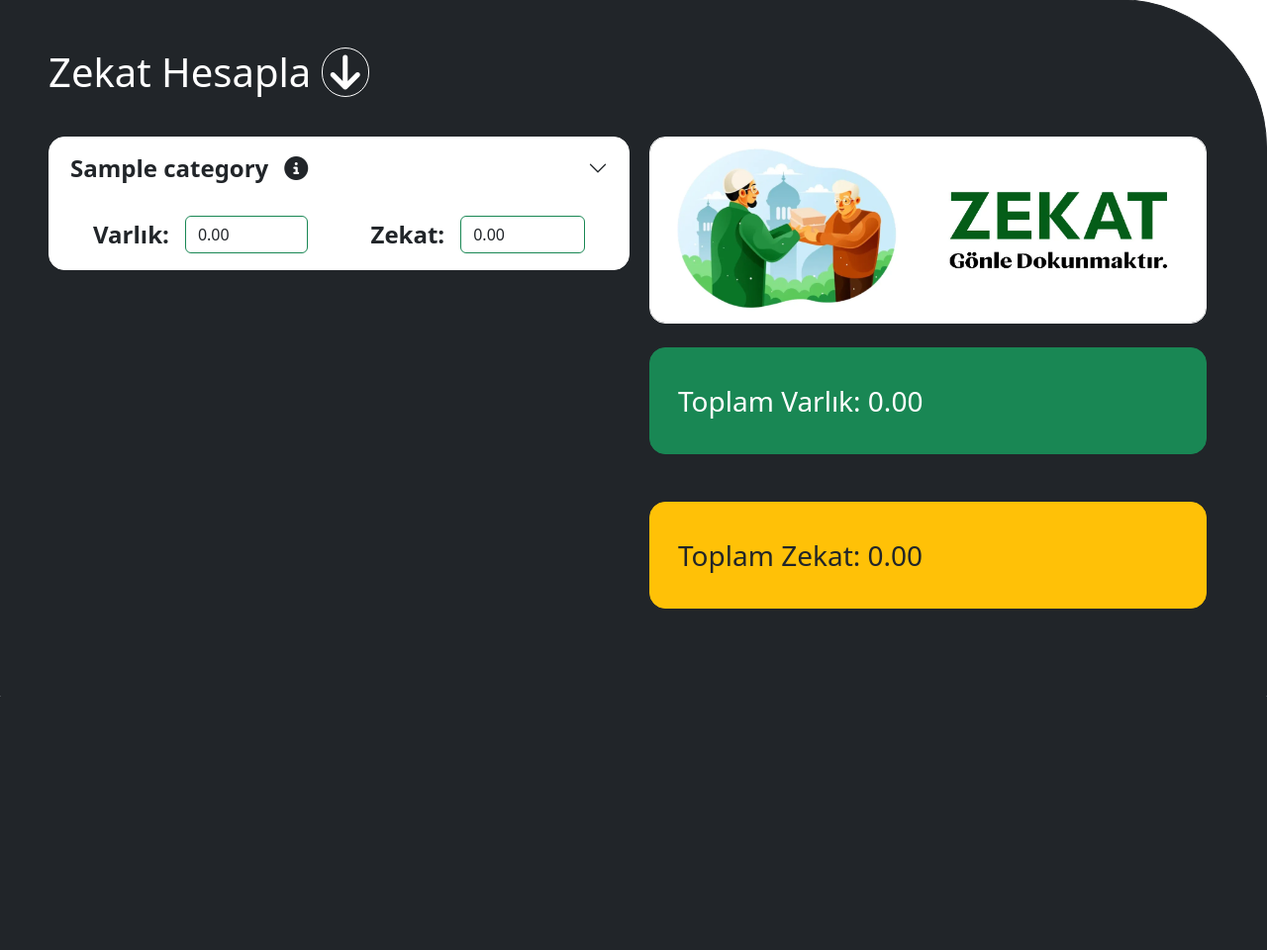
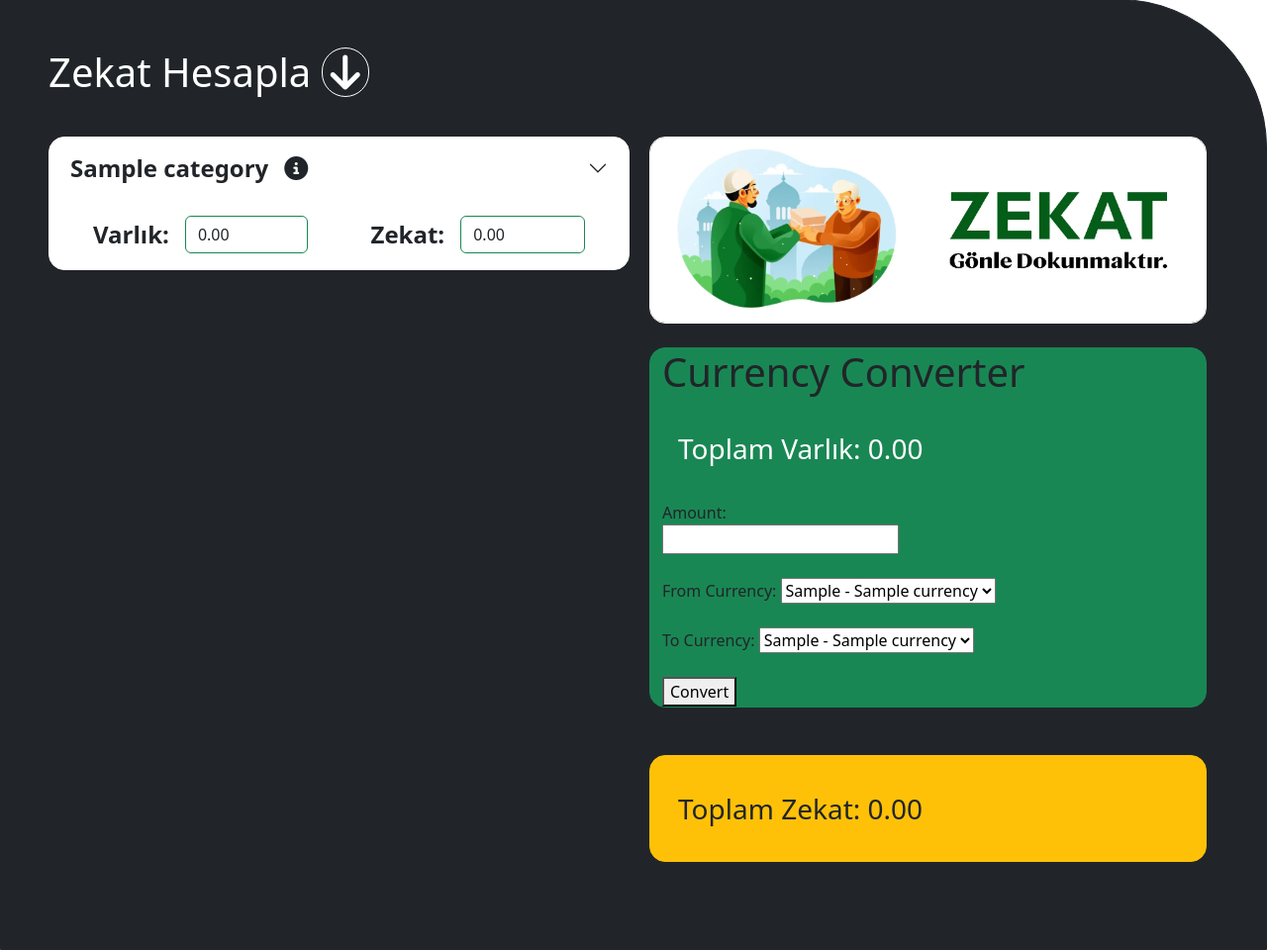
Before and after one commit to MehemmedQ2003/Zakat_Calculator, a Django app: page / in a window 1280 px wide. Shown: the part 117-1077 px from the top of the page at 99% size. Before the commit the page ends 821 px from the top, so only its background shows below. Run offline with Django 5.2, Linux system fonts and the light colour scheme; tables that the repository leaves empty hold one stand-in row (values such as "Sample post"); some libraries are stand-ins or nearby versions.

Commit message:
Currency exchange added

```diff
--- a/zakat_project/templates/base.html
+++ b/zakat_project/templates/base.html
@@ -45,9 +45,9 @@
 
     <header class="mt-4 bg-dark border border-dark" style="border-top-right-radius: 150px;">
         <div class="container-fluid px-5 py-5">
-            <!-- ****************** Title ****************** -->
             <h1 class="text-white mb-4">Zekat Hesapla <i class="fa-solid fa-arrow-down border border-white px-2 py-1 rounded-pill"></i></h1>
             <div class="row g-2">
+
                 <div class="col-lg-6 col-md-12 col-sm-12">
                     <div class="accordion accordion-flush" id="accordionFlushExample">
                         {% for category in categories %}
@@ -98,7 +98,6 @@
                 </div>
 
 
-                <!-- ****************** Total Sum and Total Zakat Section ****************** -->
                 <div class="col-lg-6 col-md-12 col-sm-12 p-3">
                     <div class="">
                         <img src="{% static 'images/zekat-bagisi.png' %}" class="img-fluid border border-white rounded-4" alt="">
@@ -107,7 +106,38 @@
                         <div class="container">
                             <div class="row">
                                 <div class="totalPrice col-lg-12 col-md-12 col-sm-12 border border-success bg-success rounded-4 my-4">
+                                    <h1>Currency Converter</h1>
                                     <p class="fs-3 text-white my-3 p-3">Toplam Varlık: </p>
+                                    <form method="POST">
+                                        {% csrf_token %}
+                                        <label for="amount">Amount:</label>
+                                        <div class="totalPriceInput">
+                                            <input type="text" id="amount" name="amount" value=""><br><br>
+                                        </div>
+
+                                        <label for="from_currency">From Currency:</label>
+                                        <select id="from_currency" name="from_currency" required>
+                                            {% for currency in currencies %}
+                                                <option value="{{ currency.abreviation }}">{{ currency.abreviation }} - {{ currency.name }}</option>
+                                            {% endfor %}
+                                        </select><br><br>
+
+                                        <label for="to_currency">To Currency:</label>
+                                        <select id="to_currency" name="to_currency" required>
+                                            {% for currency in currencies %}
+                                                <option value="{{ currency.abreviation }}">{{ currency.abreviation }} - {{ currency.name }}</option>
+                                            {% endfor %}
+                                        </select><br><br>
+
+                                        <button type="submit">Convert</button>
+                                    </form>
+
+                                    {% if converted_amount %}
+                                        <h3>Converted Amount: {{ amount }} {{ from_currency }} = {{ converted_amount|floatformat:2 }} {{ to_currency }}</h3>
+                                    {% elif error %}
+                                        <h3>{{ error }}</h3>
+                                    {% endif %}
+
                                 </div>
                                 <div class="totalZekat col-lg-12 col-md-12 col-sm-12 border border-warning bg-warning rounded-4 my-4">
                                     <p class="fs-3 my-3 p-3">Toplam Zekat: </p>
@@ -118,6 +148,8 @@
                 </div>
             </div>
         </div>
+
+
 
         <div class="modal fade" id="dynamicInfoModal" tabindex="-1" aria-labelledby="dynamicInfoModalLabel" aria-hidden="true">
             <div class="modal-dialog">
--- a/zakat_project/zakat_calculator/admin.py
+++ b/zakat_project/zakat_calculator/admin.py
@@ -1,7 +1,8 @@
 from django.contrib import admin
-from .models import Category, Subcategory
+from .models import *
 
 # Register your models here.
 
 admin.site.register(Category)
 admin.site.register(Subcategory)
+admin.site.register(Currency)
--- a/zakat_project/zakat_calculator/models.py
+++ b/zakat_project/zakat_calculator/models.py
@@ -21,3 +21,14 @@ class Subcategory(models.Model):
 
     class Meta:
         verbose_name_plural = "Subcategories"
+
+
+class Currency(models.Model):
+    name = models.CharField(max_length=100)
+    abreviation = models.CharField(max_length=10, blank=True)
+
+    def __str__(self):
+        return self.name
+
+    class Meta:
+        verbose_name_plural = "Currencies"
--- a/zakat_project/zakat_calculator/views.py
+++ b/zakat_project/zakat_calculator/views.py
@@ -1,10 +1,43 @@
+import requests
 from django.shortcuts import render
-from .models import Category
+from .models import *
+from django.conf import settings
 
 def index(request):
-    categories = Category.objects.all()
+    if request.method == 'POST':
+        from_currency = request.POST.get('from_currency')
+        to_currency = request.POST.get('to_currency')
+        amount = float(request.POST.get('amount'))
+
+        api_key = settings.FIXER_API_KEY
+        url = f"http://data.fixer.io/api/latest?access_key={api_key}&symbols={from_currency},{to_currency}"
+
+        response = requests.get(url)
+        data = response.json()
+
+        if data['success']:
+            from_rate = data['rates'][from_currency]
+            to_rate = data['rates'][to_currency]
+            converted_amount = (amount / from_rate) * to_rate
+
+            context = {
+                'converted_amount': converted_amount,
+                'from_currency': from_currency,
+                'to_currency': to_currency,
+                'amount': amount,
+                'currencies': Currency.objects.all(),
+                'categories' : Category.objects.all(),
+            }
+        else:
+            context = {
+                'error': 'Error fetching conversion rates',
+                'categories' : Category.objects.all(),
+            }
+
+        return render(request, 'base.html', context)
 
     context = {
-        'categories': categories,
+        'currencies': Currency.objects.all(),
+        'categories' : Category.objects.all(),
     }
     return render(request, 'base.html', context)
--- a/zakat_project/zakat_project/settings.py
+++ b/zakat_project/zakat_project/settings.py
@@ -130,3 +130,5 @@ DEFAULT_AUTO_FIELD = 'django.db.models.BigAutoField'
 
 MEDIA_ROOT = os.path.join(BASE_DIR, 'media')
 MEDIA_URL = '/media/'
+
+FIXER_API_KEY = 'bf24a485d949eb89d70ba8d804d2a171'
```
Also changed, not shown: zakat_project/zakat_calculator/migrations/0008_currency.py (added), zakat_project/zakat_calculator/migrations/0009_currency_abreviation.py (added).
